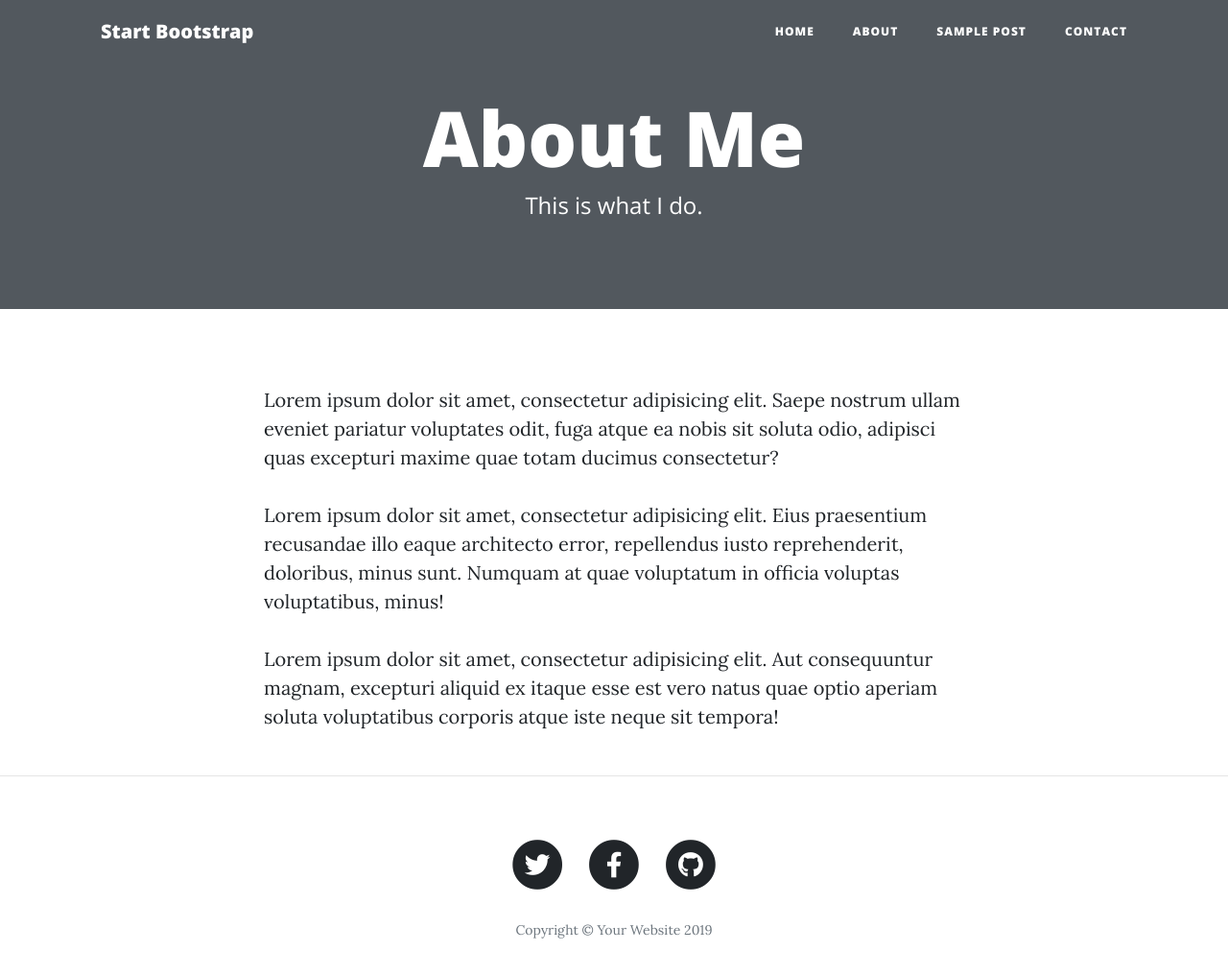
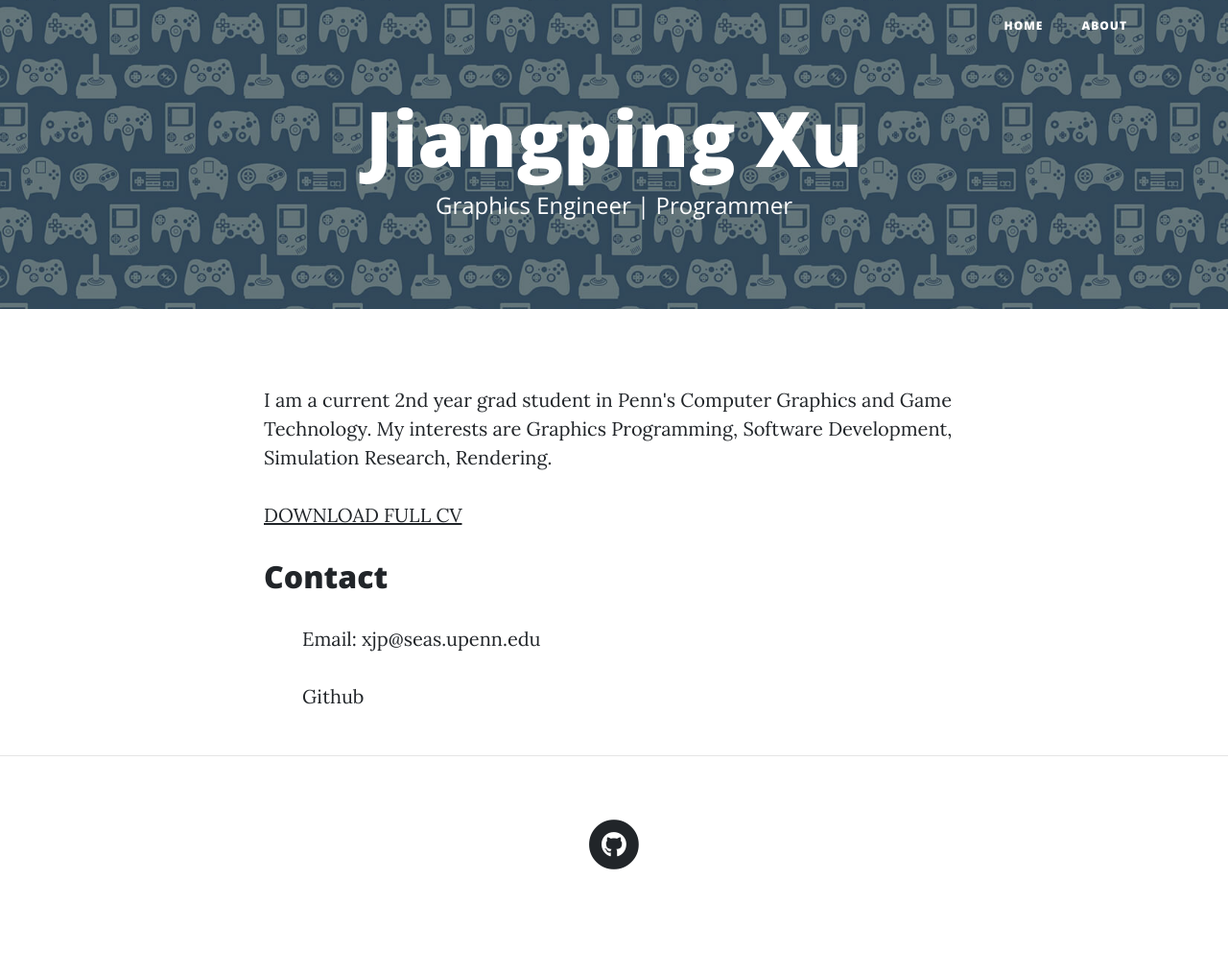
Before and after one commit to haCo77/haCo77.github.io, a website: page about.html in a window 1280 px wide. Shown: the whole page at 96% size. After the commit the page ends 972 px from the top, so only its background shows below. Drawn offline with nearby package versions, Linux system fonts and the light colour scheme.

Commit message:
Add About Me

```diff
--- a/about.html
+++ b/about.html
@@ -8,7 +8,7 @@
   <meta name="description" content="">
   <meta name="author" content="">
 
-  <title>Clean Blog - Start Bootstrap Theme</title>
+  <title>About | Jiangping Xu</title>
 
   <!-- Bootstrap core CSS -->
   <link href="vendor/bootstrap/css/bootstrap.min.css" rel="stylesheet">
@@ -28,11 +28,6 @@
   <!-- Navigation -->
   <nav class="navbar navbar-expand-lg navbar-light fixed-top" id="mainNav">
     <div class="container">
-      <a class="navbar-brand" href="index.html">Start Bootstrap</a>
-      <button class="navbar-toggler navbar-toggler-right" type="button" data-toggle="collapse" data-target="#navbarResponsive" aria-controls="navbarResponsive" aria-expanded="false" aria-label="Toggle navigation">
-        Menu
-        <i class="fas fa-bars"></i>
-      </button>
       <div class="collapse navbar-collapse" id="navbarResponsive">
         <ul class="navbar-nav ml-auto">
           <li class="nav-item">
@@ -41,26 +36,20 @@
           <li class="nav-item">
             <a class="nav-link" href="about.html">About</a>
           </li>
-          <li class="nav-item">
-            <a class="nav-link" href="post.html">Sample Post</a>
-          </li>
-          <li class="nav-item">
-            <a class="nav-link" href="contact.html">Contact</a>
-          </li>
         </ul>
       </div>
     </div>
   </nav>
 
   <!-- Page Header -->
-  <header class="masthead" style="background-image: url('img/about-bg.jpg')">
+  <header class="masthead" style="background-image: url('img/background.jpg')">
     <div class="overlay"></div>
     <div class="container">
       <div class="row">
-        <div class="col-lg-8 col-md-10 mx-auto">
-          <div class="page-heading">
-            <h1>About Me</h1>
-            <span class="subheading">This is what I do.</span>
+          <div class="col-lg-8 col-md-10 mx-auto">
+          <div class="site-heading">
+            <h1>Jiangping Xu</h1>
+            <span class="subheading">Graphics Engineer | Programmer</span>
           </div>
         </div>
       </div>
@@ -71,9 +60,15 @@
   <div class="container">
     <div class="row">
       <div class="col-lg-8 col-md-10 mx-auto">
-        <p>Lorem ipsum dolor sit amet, consectetur adipisicing elit. Saepe nostrum ullam eveniet pariatur voluptates odit, fuga atque ea nobis sit soluta odio, adipisci quas excepturi maxime quae totam ducimus consectetur?</p>
-        <p>Lorem ipsum dolor sit amet, consectetur adipisicing elit. Eius praesentium recusandae illo eaque architecto error, repellendus iusto reprehenderit, doloribus, minus sunt. Numquam at quae voluptatum in officia voluptas voluptatibus, minus!</p>
-        <p>Lorem ipsum dolor sit amet, consectetur adipisicing elit. Aut consequuntur magnam, excepturi aliquid ex itaque esse est vero natus quae optio aperiam soluta voluptatibus corporis atque iste neque sit tempora!</p>
+        <p>I am a current 2nd year grad student in Penn's Computer Graphics and Game Technology. My interests are Graphics Programming, Software Development, Simulation Research, Rendering.</p>
+        <p><a href="https://www.overleaf.com/download/project/5d769faad262e400015943d9/build/16d56fe068d-8bb927d58e4877f7/output/output.pdf?compileGroup=standard&clsiserverid=clsi-pre-emp-4gpn&popupDownload=true" target="_blank" data-type="document" role="button" id="hya7grvdlink" class="g-transparent-a b1link"><span id="hya7grvdlabel" class="b1label">DOWNLOAD FULL CV</span></a></p>
+        <h2 id="contact-me">Contact</h2>
+          <ul>
+            <p>Email:
+              <a href="mailto:xjp@seas.upenn.edu" style="text-decoration:none">xjp@seas.upenn.edu</a>
+            </p>
+              <p><a href="https://github.com/haco77" style="text-decoration:none">Github</a></p>
+          </ul>
       </div>
     </div>
   </div>
@@ -87,23 +82,7 @@
         <div class="col-lg-8 col-md-10 mx-auto">
           <ul class="list-inline text-center">
             <li class="list-inline-item">
-              <a href="#">
-                <span class="fa-stack fa-lg">
-                  <i class="fas fa-circle fa-stack-2x"></i>
-                  <i class="fab fa-twitter fa-stack-1x fa-inverse"></i>
-                </span>
-              </a>
-            </li>
-            <li class="list-inline-item">
-              <a href="#">
-                <span class="fa-stack fa-lg">
-                  <i class="fas fa-circle fa-stack-2x"></i>
-                  <i class="fab fa-facebook-f fa-stack-1x fa-inverse"></i>
-                </span>
-              </a>
-            </li>
-            <li class="list-inline-item">
-              <a href="#">
+              <a href="https://www.github.com/haCo77">
                 <span class="fa-stack fa-lg">
                   <i class="fas fa-circle fa-stack-2x"></i>
                   <i class="fab fa-github fa-stack-1x fa-inverse"></i>
@@ -111,7 +90,6 @@
               </a>
             </li>
           </ul>
-          <p class="copyright text-muted">Copyright &copy; Your Website 2019</p>
         </div>
       </div>
     </div>
```
Also changed, not shown: index.html (+15 -19 lines), 1 other file.
